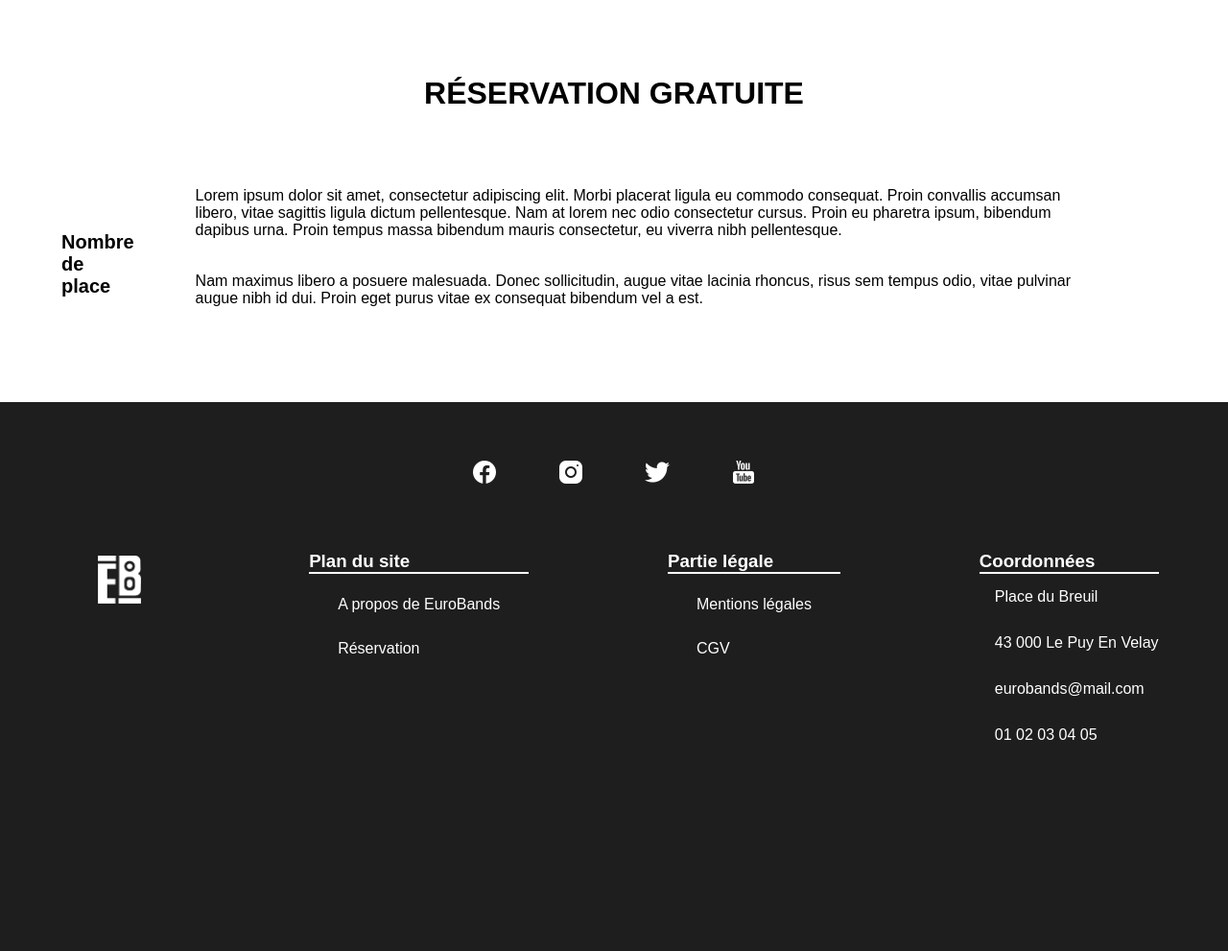
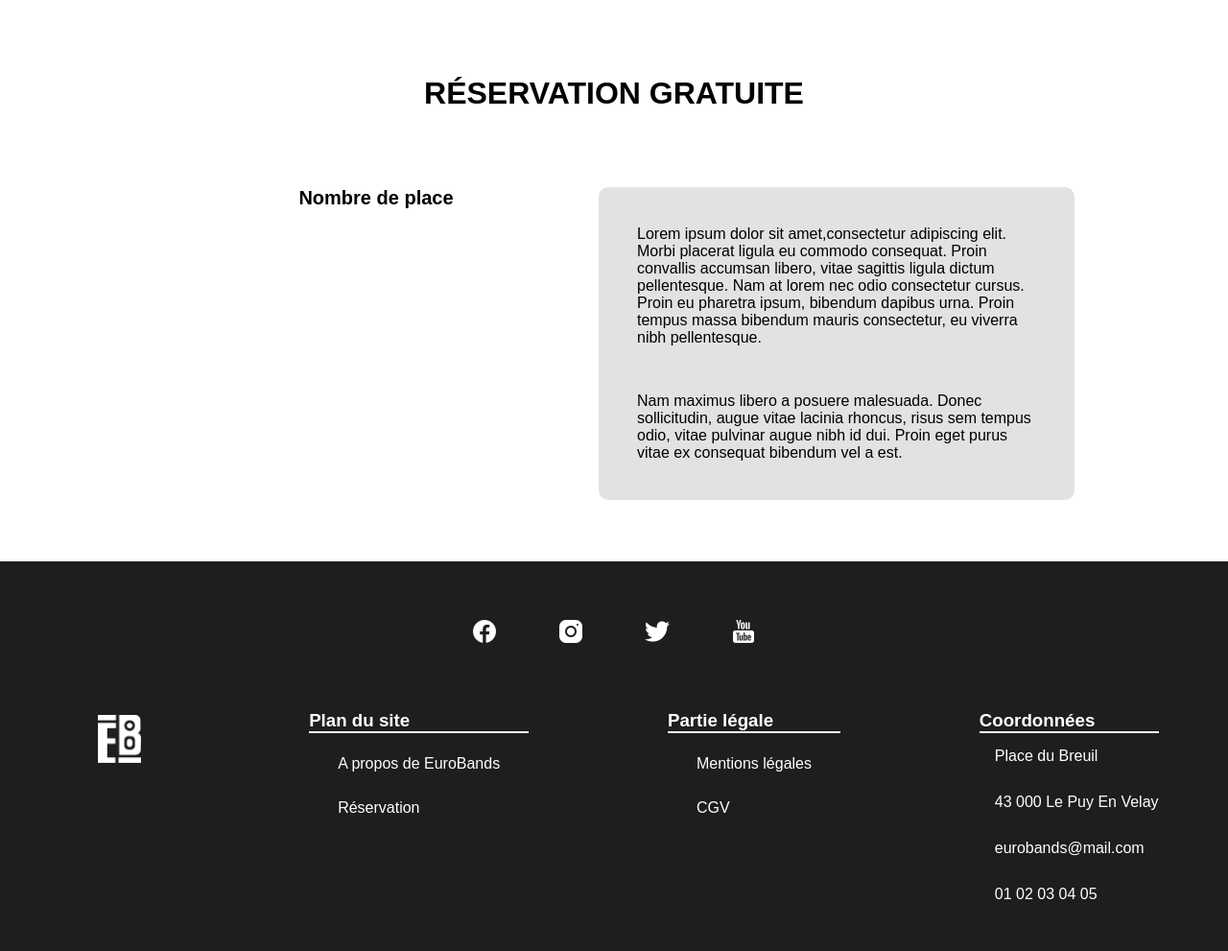
Before and after one commit to CamilleEtu/EuroBands_GitHub_Local, a PHP site: page /reservation.php in a window 1280 px wide. Shown: the part 100-1091 px from the top of the page at 96% size. Before the commit the page ends 871 px from the top, so only its background shows below. Run offline with PHP 8.4, Linux system fonts and the light colour scheme.

Commit message:
Modification Reservation
Correction de la structure du CSS de Réservation

```diff
--- a/site/css/styleReservation.css
+++ b/site/css/styleReservation.css
@@ -8,32 +8,31 @@
 }
 
 .container_reserv {
+    display: flex;
+    flex-direction: column;
     padding: 4em;
+    padding-left: 10em;
+    padding-right: 10em;
 }
 
 .container_reserv > div {
     display: flex;
-    align-items: center;
+    align-items: start;
     flex-wrap: row;
 }
 
-.container_reserv > div > img {
-    height: 365px;
-    width: auto;
-    margin: 20px;
-    border-radius: 25px;
+.container_reserv > div > div {
+    width: 50%;
 }
 
-.container_reserv > div > div {
-    display: flex;
-    align-items: center;
-    flex-direction: column;
+.container_reserv > div > div > h2 {
+    text-align: center;
 }
 
 .container_reserv > div > div > p {
-    margin-bottom: 35px;
     padding-left: 4em;
     padding-right: 4em;
+    padding: 1.5em;
 }
 
 .container_reserv > div > div > a {
@@ -47,3 +46,12 @@
 .container_reserv > div > div > h2{
     font-size: 20px;
 }
+
+.resume {
+    display: flex;
+    flex-direction: column;
+    background-color: rgb(226, 226, 226);
+    padding: 1em;
+    border-radius: 10px;
+    align-items: center;
+}
--- a/site/reservation.php
+++ b/site/reservation.php
@@ -21,7 +21,10 @@
                         <h2>Nombre de place</h2>
                     </div>
                     <div class="resume">
-                        <p>Lorem ipsum dolor sit amet, consectetur adipiscing elit. Morbi placerat ligula eu commodo consequat. Proin convallis accumsan libero, vitae sagittis ligula dictum pellentesque. Nam at lorem nec odio consectetur cursus. Proin eu pharetra ipsum, bibendum dapibus urna. Proin tempus massa bibendum mauris consectetur, eu viverra nibh pellentesque.</p>
+                        <p>Lorem ipsum dolor sit amet,consectetur adipiscing elit.
+                            Morbi placerat ligula eu commodo consequat. Proin convallis accumsan libero,
+                            vitae sagittis ligula dictum pellentesque. Nam at lorem nec odio consectetur cursus.
+                            Proin eu pharetra ipsum, bibendum dapibus urna. Proin tempus massa bibendum mauris consectetur, eu viverra nibh pellentesque.</p>
                         <p>Nam maximus libero a posuere malesuada. Donec sollicitudin, augue vitae lacinia rhoncus, risus sem tempus odio, vitae pulvinar augue nibh id dui. Proin eget purus vitae ex consequat bibendum vel a est.</p>
                     </div>
                 </div>
```
